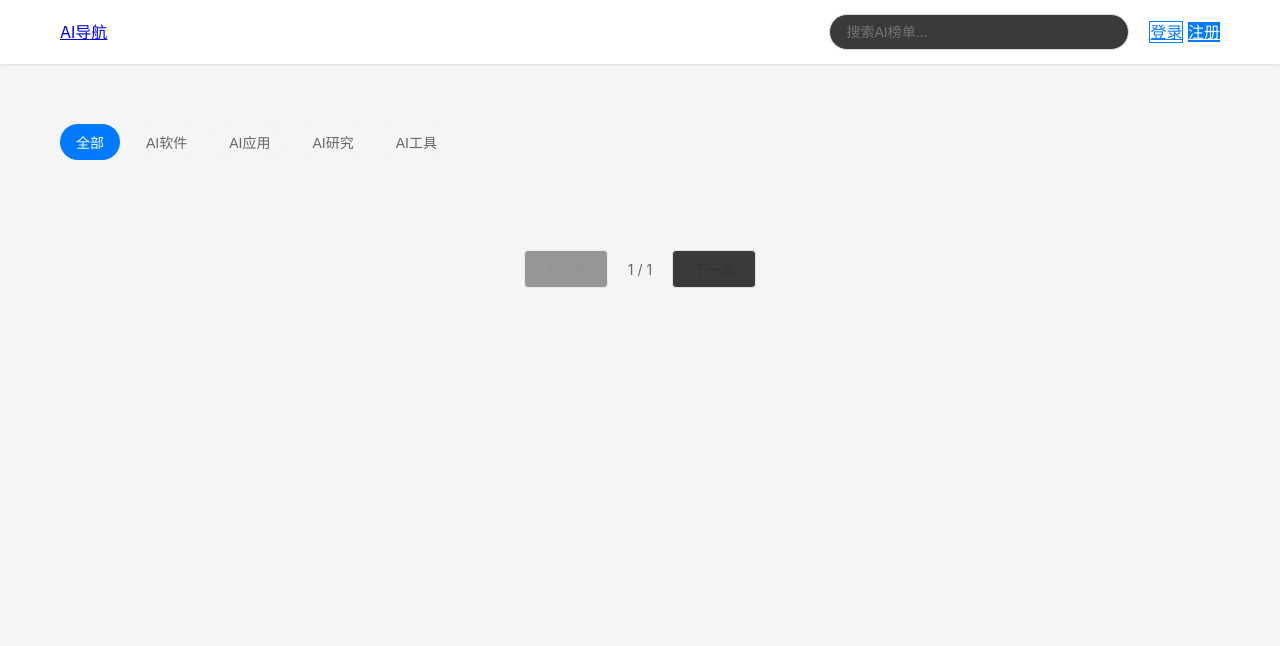
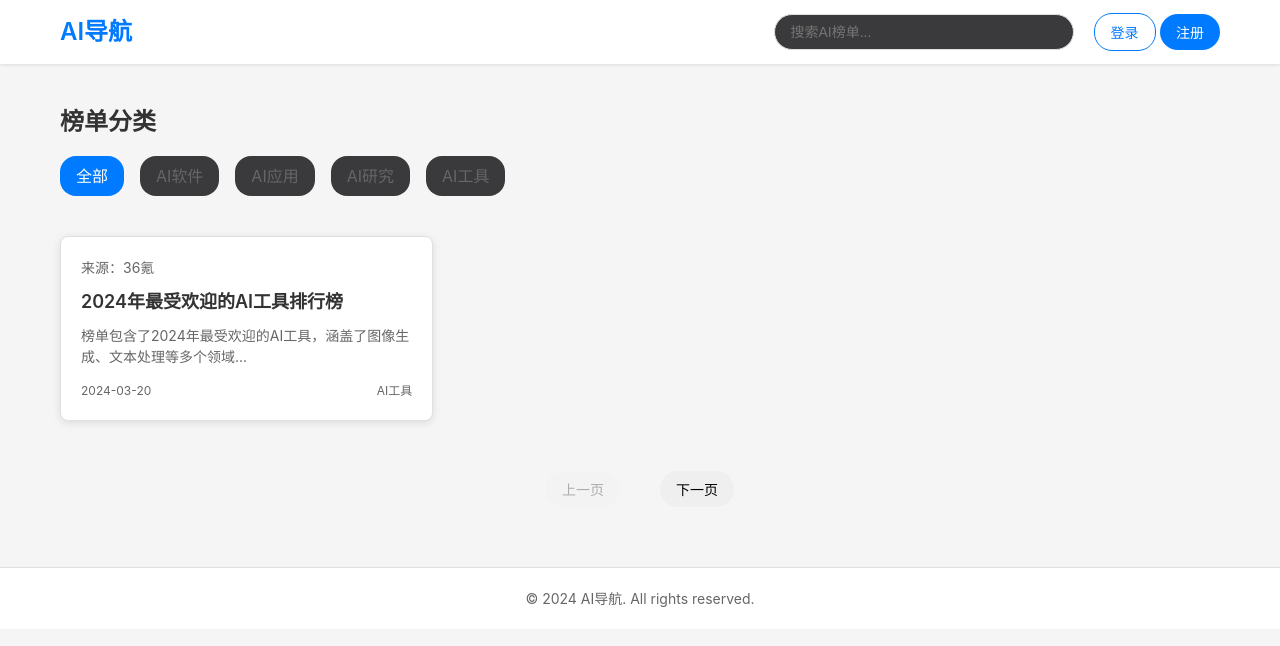
Before and after one commit to kilitsugu/ai-navigation, a website: page docs/index.html in a window 1280 px wide. Drawn offline with nearby package versions, Linux system fonts and the light colour scheme; no server answers.

Commit message:
恢复优化的界面设计： - 恢复原有的UI布局 - 优化分类筛选样式 - 改进榜单卡片展示 - 添加搜索结果提示 - 优化分页组件样式

```diff
--- a/docs/index.html
+++ b/docs/index.html
@@ -3,53 +3,84 @@
 <head>
     <meta charset="UTF-8">
     <meta name="viewport" content="width=device-width, initial-scale=1.0">
-    <title>AI导航 - 发现优质AI工具</title>
-    <link rel="stylesheet" href="./styles/main.css">
-    <link rel="stylesheet" href="./styles/theme.css">
+    <title>AI导航 - 你的AI榜单聚合平台</title>
+    <link rel="stylesheet" href="styles/main.css">
+    <link rel="stylesheet" href="styles/theme.css">
+    <!-- Element Plus -->
+    <link rel="stylesheet" href="https://unpkg.com/element-plus/dist/index.css">
 </head>
 <body>
+    <div id="app">
+        <!-- 顶部导航栏 -->
         <header class="header">
             <div class="container">
                 <div class="logo">
-                <a href="index.html">AI导航</a>
+                    <h1>AI导航</h1>
                 </div>
                 <nav class="nav">
                     <div class="search">
                         <input type="text" placeholder="搜索AI榜单...">
+                        <div class="loading"></div>
                     </div>
-                <div class="user-menu">
-                    <a href="./login.html" class="login-btn">登录</a>
-                    <a href="./register.html" class="register-btn">注册</a>
+                    <div class="user-actions">
+                        <a href="login.html"><button class="login-btn">登录</button></a>
+                        <a href="register.html"><button class="register-btn">注册</button></a>
                     </div>
                 </nav>
             </div>
         </header>
 
+        <!-- 主要内容区 -->
         <main class="main">
             <div class="container">
-            <div class="categories">
-                <button class="category-btn active" data-category="all">全部</button>
-                <button class="category-btn" data-category="AI软件">AI软件</button>
-                <button class="category-btn" data-category="AI应用">AI应用</button>
-                <button class="category-btn" data-category="AI研究">AI研究</button>
-                <button class="category-btn" data-category="AI工具">AI工具</button>
+                <!-- 分类筛选 -->
+                <div class="filters">
+                    <h2>榜单分类</h2>
+                    <div class="search-info">
+                        搜索"<span class="highlight"></span>"的结果：共 <span class="result-count"></span> 条
+                    </div>
+                    <ul class="category-list">
+                        <li class="active">全部</li>
+                        <li>AI软件</li>
+                        <li>AI应用</li>
+                        <li>AI研究</li>
+                        <li>AI工具</li>
+                    </ul>
                 </div>
 
+                <!-- 榜单列表 -->
                 <div class="rankings">
-                <!-- 榜单数据将通过 JavaScript 动态加载 -->
+                    <div class="ranking-card">
+                        <div class="source">来源：36氪</div>
+                        <h3 class="title">2024年最受欢迎的AI工具排行榜</h3>
+                        <p class="summary">榜单包含了2024年最受欢迎的AI工具，涵盖了图像生成、文本处理等多个领域...</p>
+                        <div class="meta">
+                            <span class="date">2024-03-20</span>
+                            <span class="category">AI工具</span>
+                        </div>
+                    </div>
+                    <!-- 更多榜单卡片 -->
                 </div>
 
+                <!-- 分页组件 -->
                 <div class="pagination">
-                <button class="page-btn prev-btn" disabled>上一页</button>
-                <div class="page-numbers">
-                    <span class="current-page">1</span> / <span class="total-pages">1</span>
-                </div>
-                <button class="page-btn next-btn">下一页</button>
+                    <button class="prev-btn" disabled>上一页</button>
+                    <div class="page-numbers"></div>
+                    <button class="next-btn">下一页</button>
                 </div>
             </div>
         </main>
 
-    <script src="./scripts/theme.js"></script>
-    <script src="./scripts/ranking-api.js"></script>
+        <!-- 页脚 -->
+        <footer class="footer">
+            <div class="container">
+                <p>&copy; 2024 AI导航. All rights reserved.</p>
+            </div>
+        </footer>
+    </div>
+
+    <script src="scripts/ranking-api.js"></script>
+    <script src="scripts/main.js"></script>
+    <script src="scripts/theme.js"></script>
 </body>
 </html>
```
Lines whose indentation alone changed are shown as unchanged.
